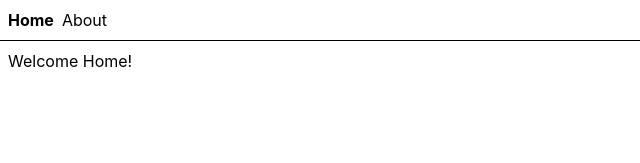
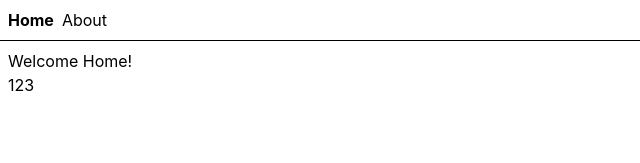
Before and after one commit to Anahita-Fakhravar/Code-Sample, a React (Vite) app: page / in a window 1280 px wide. Shown: the top 163 px of the page, without its empty margins (0-640 px from the left). Built offline with nearby package versions, Linux system fonts and the light colour scheme.

Commit message:
feat: test github action 1 cs-10

```diff
--- a/src/pages/index-page.tsx
+++ b/src/pages/index-page.tsx
@@ -1,7 +1,9 @@
 export function IndexPage() {
+  const test = 123;
   return (
     <div className="p-2">
       <h3>Welcome Home!</h3>
+      <h1>{test}</h1>
     </div>
   );
 }
```
